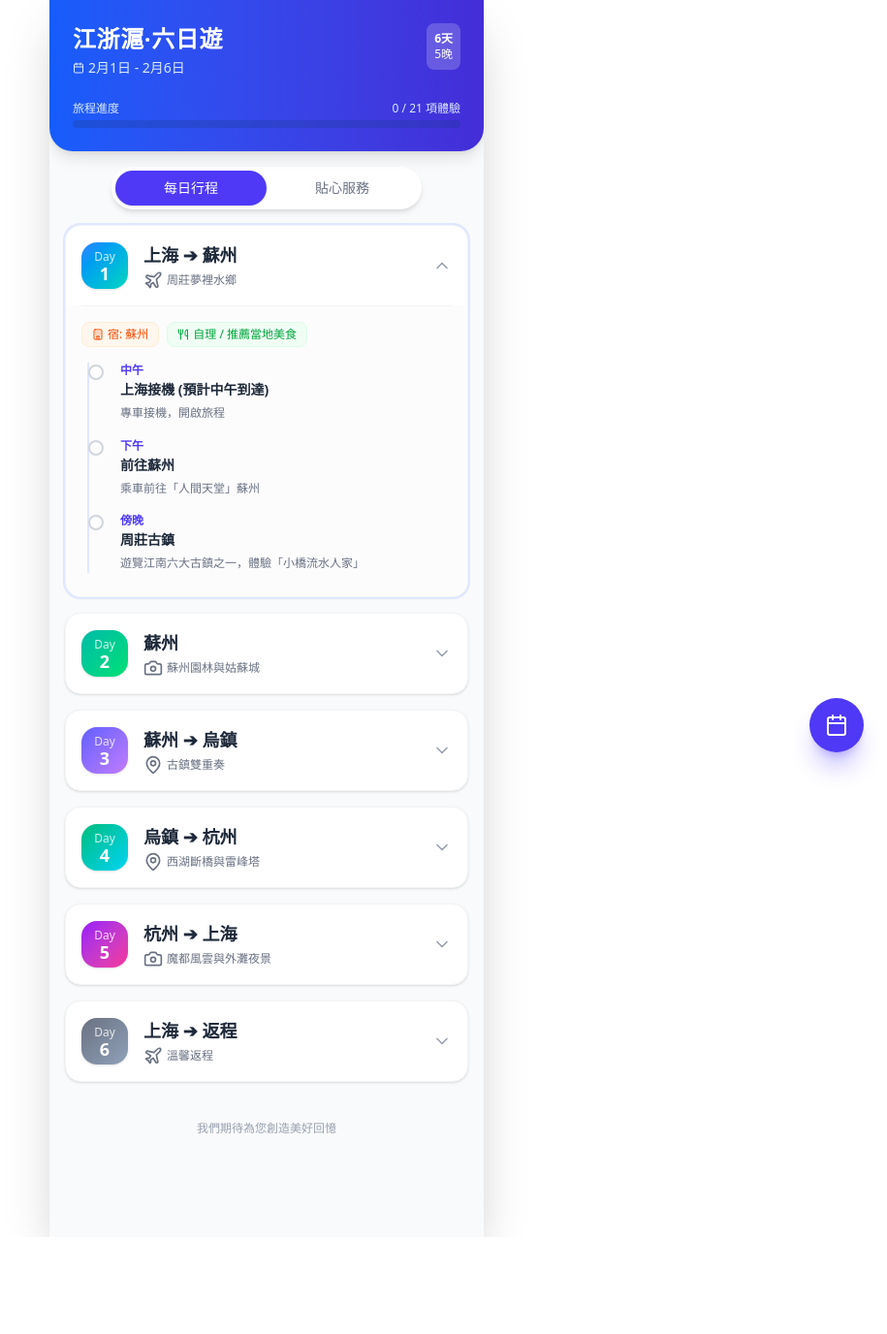
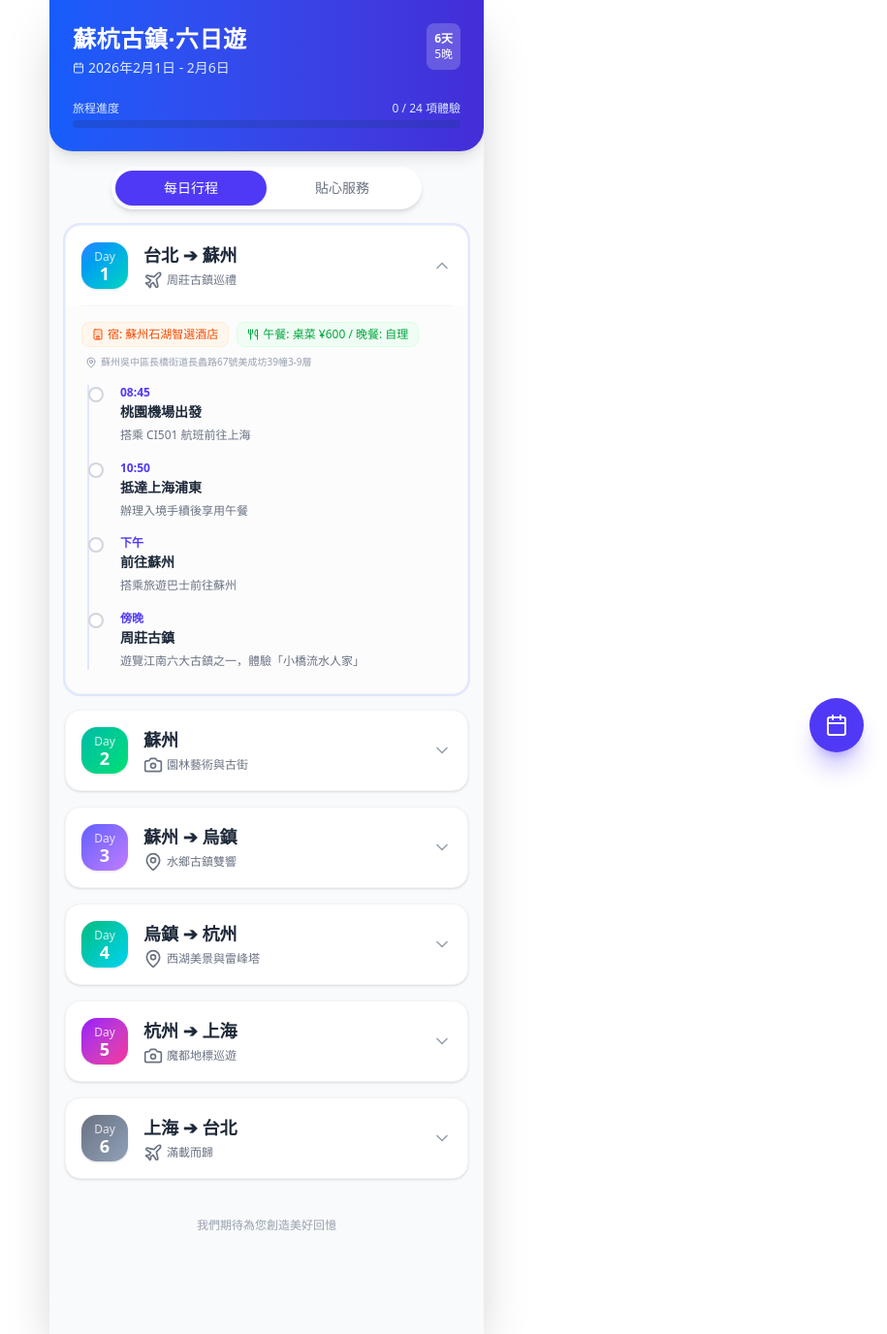
Before and after one commit to HCjoy/travel-app, a React (Vite) app: page / in a window 1280 px wide. Shown: the whole page at 97% size, without its empty margins (365-1280 px from the left). Before the commit the page ends 1276 px from the top, so only its background shows below. Built offline with nearby package versions, Linux system fonts and the light colour scheme.

Commit message:
update itinerary based on images

```diff
--- a/index.html
+++ b/index.html
@@ -1,13 +1,16 @@
 <!doctype html>
 <html lang="en">
+
 <head>
   <meta charset="UTF-8" />
   <link rel="icon" type="image/svg+xml" href="/vite.svg" />
   <meta name="viewport" content="width=device-width, initial-scale=1.0" />
-    <title>江浙滬·六日遊</title>
+  <title>蘇杭古鎮·六日遊</title>
 </head>
+
 <body>
   <div id="root"></div>
   <script type="module" src="/src/main.jsx"></script>
 </body>
+
 </html>
--- a/src/App.jsx
+++ b/src/App.jsx
@@ -24,98 +24,107 @@ const App = () => {
   const itineraryData = [
     {
       day: 1,
-      date: '2月1日',
-      city: '上海 ➔ 蘇州',
-      title: '周莊夢裡水鄉',
+      date: '2026/2/1 (日)',
+      city: '台北 ➔ 蘇州',
+      title: '周莊古鎮巡禮',
       color: 'from-blue-500 to-teal-400',
       icon: <Plane className="w-5 h-5" />,
-      stay: '蘇州',
-      meals: '自理 / 推薦當地美食',
+      stay: '蘇州石湖智選酒店',
+      address: '蘇州吳中區長橋街道長蠡路67號美成坊39幢3-9層',
+      meals: '午餐: 桌菜 ¥600 / 晚餐: 自理',
       activities: [
-        { time: '中午', item: '上海接機 (預計中午到達)', desc: '專車接機，開啟旅程' },
-        { time: '下午', item: '前往蘇州', desc: '乘車前往「人間天堂」蘇州' },
+        { time: '08:45', item: '桃園機場出發', desc: '搭乘 CI501 航班前往上海' },
+        { time: '10:50', item: '抵達上海浦東', desc: '辦理入境手續後享用午餐' },
+        { time: '下午', item: '前往蘇州', desc: '搭乘旅遊巴士前往蘇州' },
         { time: '傍晚', item: '周莊古鎮', desc: '遊覽江南六大古鎮之一，體驗「小橋流水人家」' },
       ]
     },
     {
       day: 2,
-      date: '2月2日',
+      date: '2026/2/2 (一)',
       city: '蘇州',
-      title: '蘇州園林與姑蘇城',
+      title: '園林藝術與古街',
       color: 'from-teal-500 to-green-400',
       icon: <Camera className="w-5 h-5" />,
-      stay: '蘇州',
-      meals: '含早餐',
+      stay: '蘇州石湖智選酒店',
+      address: '蘇州吳中區長橋街道長蠡路67號美成坊39幢3-9層',
+      meals: '含早餐 / 午餐 / 晚餐',
       activities: [
-        { time: '上午', item: '拙政園', desc: '中國四大園林之一，一步一景' },
-        { time: '上午', item: '虎丘 & 寒山寺', desc: '吳中第一名勝與千年古剎' },
-        { time: '下午', item: '七里山塘街', desc: '姑蘇第一名街，體驗老蘇州生活' },
-        { time: '晚上', item: '品嚐蘇州美食', desc: '推薦：松鼠桂魚、響油鱔糊' },
+        { time: '上午', item: '拙政園', desc: '中國四大園林之一，感受精緻園林設計' },
+        { time: '上午', item: '虎丘', desc: '吳中第一名勝，探訪東方比薩斜塔' },
+        { time: '下午', item: '寒山寺', desc: '體會「姑蘇城外寒山寺，夜半鐘聲到客船」的意境' },
+        { time: '傍晚', item: '七里山塘街', desc: '逛逛千年古街，品嚐蘇州在地美食' },
       ]
     },
     {
       day: 3,
-      date: '2月3日',
+      date: '2026/2/3 (二)',
       city: '蘇州 ➔ 烏鎮',
-      title: '古鎮雙重奏',
+      title: '水鄉古鎮雙響',
       color: 'from-indigo-500 to-purple-400',
       icon: <MapPin className="w-5 h-5" />,
-      stay: '烏鎮',
-      meals: '含早餐',
+      stay: '烏鎮開元大酒店',
+      address: '桐鄉子夜路72號東柵景區門口',
+      meals: '含早餐 / 午餐 / 晚餐',
       activities: [
-        { time: '上午', item: '南潯古鎮', desc: '中西合璧的江南名鎮' },
-        { time: '下午', item: '烏鎮西柵景區', desc: '江南水鄉代表，似水年華拍攝地' },
-        { time: '晚上', item: '夜遊烏鎮', desc: '欣賞絕美的水鄉夜景，燈光倒影' },
+        { time: '上午', item: '南潯古鎮', desc: '探訪江南六大古鎮之一，看中西合璧建築' },
+        { time: '下午', item: '烏鎮西柵', desc: '江南水鄉代表，走進如畫般的景區' },
+        { time: '晚上', item: '夜遊烏鎮', desc: '欣賞迷人的水鄉夜間燈光，感受寧靜氛圍' },
       ]
     },
     {
       day: 4,
-      date: '2月4日',
+      date: '2026/2/4 (三)',
       city: '烏鎮 ➔ 杭州',
-      title: '西湖斷橋與雷峰塔',
+      title: '西湖美景與雷峰塔',
       color: 'from-emerald-500 to-cyan-400',
       icon: <MapPin className="w-5 h-5" />,
-      stay: '杭州',
-      meals: '含早餐',
+      stay: '杭州樸憬酒店',
+      address: '杭州拱墅區香積寺路201號13層',
+      meals: '含早餐 / 午餐 / 晚餐',
       activities: [
-        { time: '上午', item: '前往杭州', desc: '出發前往「人間天堂」杭州' },
-        { time: '下午', item: '船遊西湖', desc: '觀西湖十景，感受淡妝濃抹總相宜' },
-        { time: '下午', item: '登雷峰塔', desc: 'VIP扶梯登頂，俯瞰西湖全景' },
-        { time: '晚上', item: '河坊街', desc: '逛南宋皇城根下的老街' },
+        { time: '上午', item: '前往杭州', desc: '搭乘旅遊巴士前往人間天堂杭州' },
+        { time: '下午', item: '船遊西湖', desc: '悠閒遊湖，觀賞著名的西湖十景' },
+        { time: '下午', item: '雷峰塔', desc: 'VIP扶梯登頂，俯瞰西湖全方位全景' },
+        { time: '晚上', item: '河坊街', desc: '逛逛杭州清河坊古街，尋找在地文創與小吃' },
       ]
     },
     {
       day: 5,
-      date: '2月5日',
+      date: '2026/2/5 (四)',
       city: '杭州 ➔ 上海',
-      title: '魔都風雲與外灘夜景',
+      title: '魔都地標巡遊',
       color: 'from-purple-600 to-pink-500',
       icon: <Camera className="w-5 h-5" />,
-      stay: '上海',
-      meals: '含早餐',
+      stay: '上海景萊酒店 (靜安大寧店)',
+      address: '上海靜安區滬太路951號3幢',
+      meals: '含早餐 / 午餐 / 晚餐',
       activities: [
-        { time: '上午', item: '返回上海', desc: '結束杭州行程，返回上海' },
-        { time: '下午', item: '東方明珠塔', desc: '登第2個球，俯瞰萬國建築群與陸家嘴' },
-        { time: '下午', item: '城隍廟豫園', desc: '體驗老上海的繁華與民俗' },
-        { time: '傍晚', item: '南京路步行街', desc: '中華商業第一街' },
-        { time: '晚上', item: '外灘夜景', desc: '吹著江風，看兩岸燈火輝煌' },
+        { time: '上午', item: '前往上海', desc: '出發前往國際大都市上海' },
+        { time: '下午', item: '東方明珠塔', desc: '登第2個球觀光層，俯瞰震撼的上海全景' },
+        { time: '下午', item: '城隍廟豫園', desc: '體驗繁華的老上海民俗氣息' },
+        { time: '傍晚', item: '南京路步行街', desc: '穿梭於繁華的商業街區' },
+        { time: '晚上', item: '外灘夜景', desc: '欣賞黃浦江兩岸瑰麗的萬國建築與摩天大樓' },
       ]
     },
     {
       day: 6,
-      date: '2月6日',
-      city: '上海 ➔ 返程',
-      title: '溫馨返程',
+      date: '2026/2/6 (五)',
+      city: '上海 ➔ 台北',
+      title: '滿載而歸',
       color: 'from-gray-500 to-slate-400',
       icon: <Plane className="w-5 h-5" />,
       stay: '溫馨家園',
-      meals: '含早餐',
+      meals: '含早餐 / 午餐 / 晚餐 (飛機餐)',
       activities: [
-        { time: '全天', item: '送機服務', desc: '根據航班安排送機' },
-        { time: '結束', item: '返回溫馨家園', desc: '期待下一次的相遇' },
+        { time: '上午', item: '自由活動', desc: '上海最後巡禮或自由購買伴手禮' },
+        { time: '17:00', item: '前往機場', desc: '安排旅遊巴士送往上海浦東機場' },
+        { time: '19:50', item: '搭乘 CI504', desc: '辦理登機手續，搭機返程' },
+        { time: '21:55', item: '抵達桃園', desc: '結束美好的六日旅遊行程' },
       ]
     }
   ];
+
 
   const toggleDay = (index) => {
     setExpandedDay(expandedDay === index ? -1 : index);
@@ -135,9 +144,9 @@ const App = () => {
       <header className="bg-gradient-to-r from-blue-600 to-indigo-700 text-white p-6 rounded-b-3xl shadow-lg sticky top-0 z-20">
         <div className="flex justify-between items-start">
           <div>
-            <h1 className="text-2xl font-bold tracking-wide">江浙滬·六日遊</h1>
+            <h1 className="text-2xl font-bold tracking-wide">蘇杭古鎮·六日遊</h1>
             <p className="text-blue-100 text-sm mt-1 flex items-center gap-1">
-              <Calendar className="w-3 h-3" /> 2月1日 - 2月6日
+              <Calendar className="w-3 h-3" /> 2026年2月1日 - 2月6日
             </p>
           </div>
           <div className="bg-white/20 p-2 rounded-lg backdrop-blur-sm">
@@ -218,13 +227,21 @@ const App = () => {
                     <div className="h-px w-full bg-gray-100 mb-4"></div>
 
                     {/* Hotel & Food Badges */}
-                    <div className="flex flex-wrap gap-2 mb-4">
+                    <div className="flex flex-col gap-2 mb-4">
+                      <div className="flex flex-wrap gap-2">
                         <span className="inline-flex items-center gap-1 px-2.5 py-1 rounded-lg bg-orange-50 text-orange-600 text-xs font-medium border border-orange-100">
                           <Hotel className="w-3 h-3" /> 宿: {day.stay}
                         </span>
                         <span className="inline-flex items-center gap-1 px-2.5 py-1 rounded-lg bg-green-50 text-green-600 text-xs font-medium border border-green-100">
                           <Utensils className="w-3 h-3" /> {day.meals}
                         </span>
+                      </div>
+                      {day.address && (
+                        <div className="text-[10px] text-gray-400 flex items-start gap-1 px-1">
+                          <MapPin className="w-3 h-3 shrink-0 mt-0.5" />
+                          <span>{day.address}</span>
+                        </div>
+                      )}
                     </div>
 
                     {/* Timeline */}
```
Lines whose indentation alone changed are shown as unchanged.
